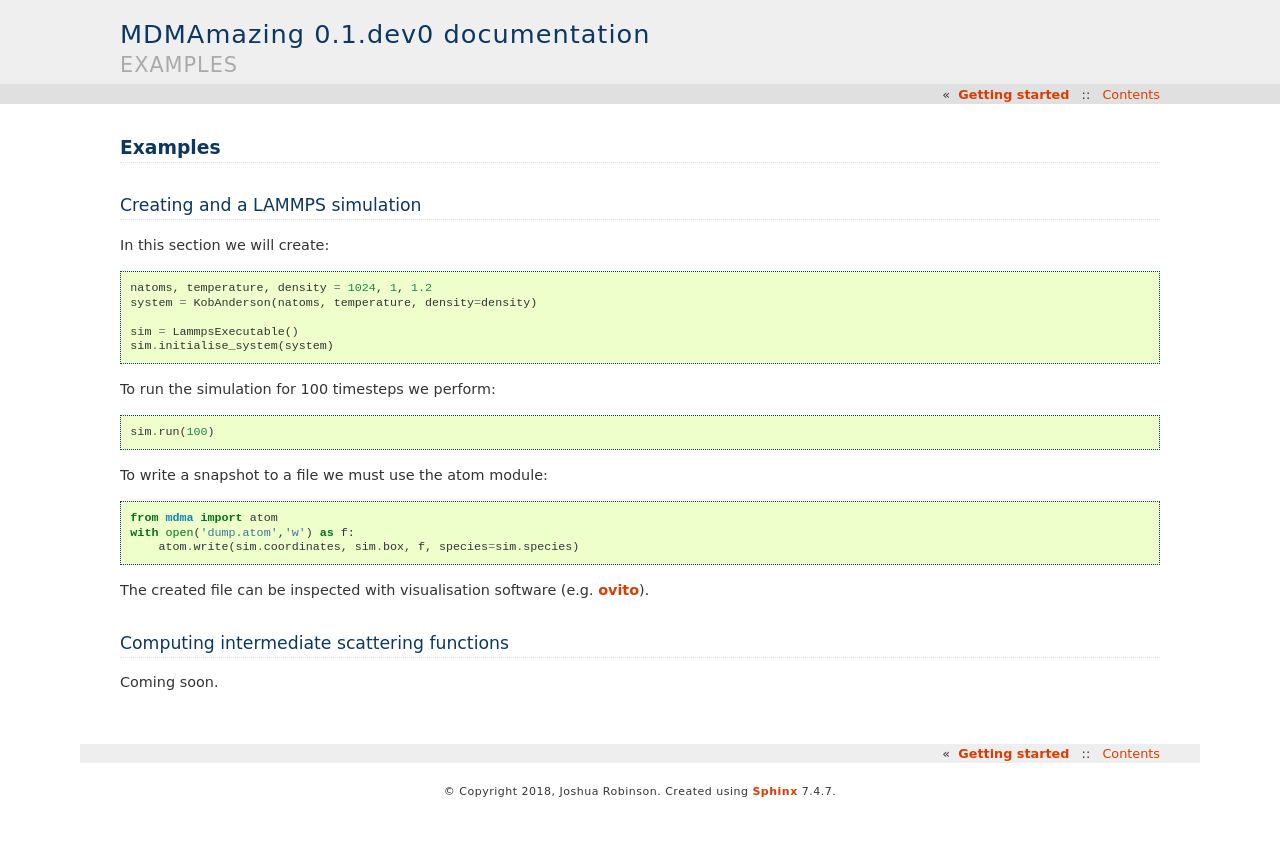
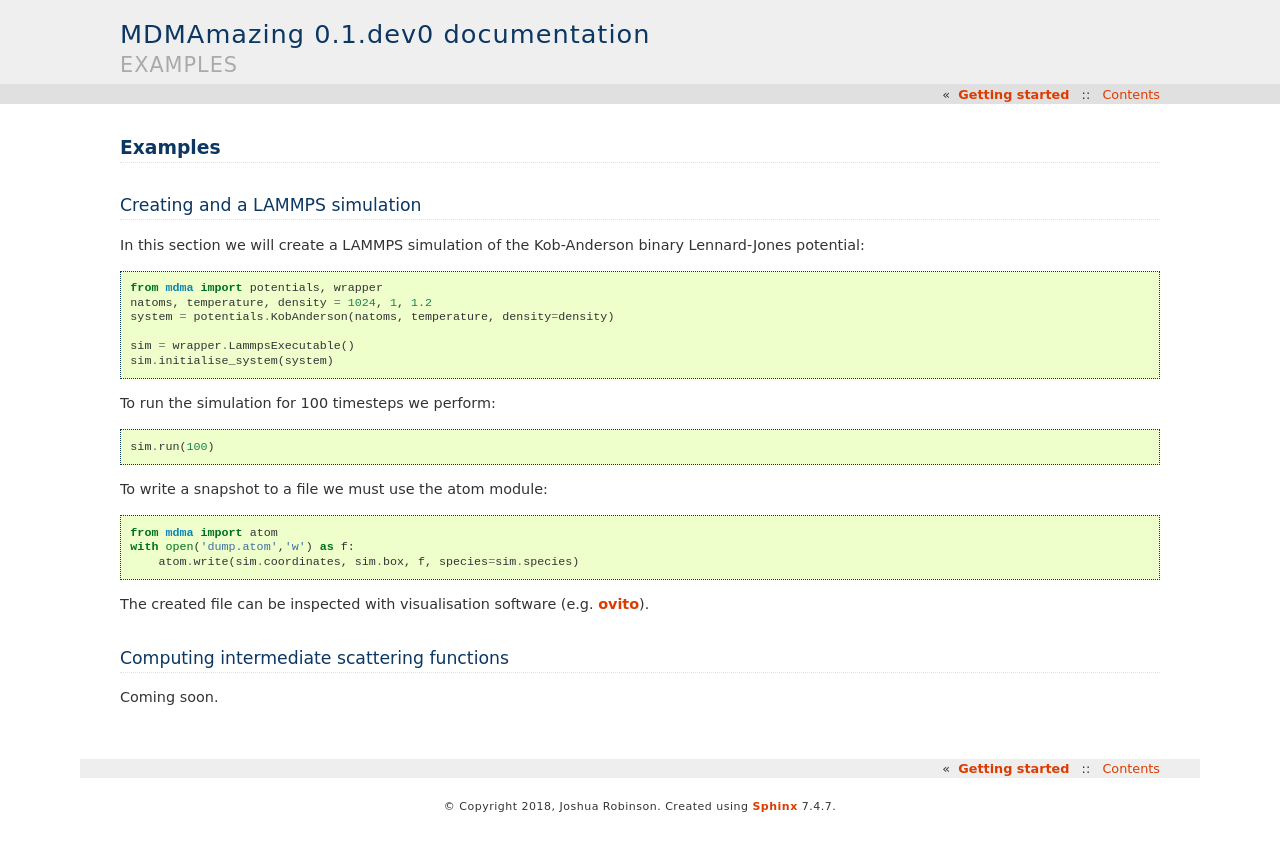
Before and after one commit to tranqui/MDMAmazing, a Sphinx documentation site: the page built from docs/source/examples.rst, in a window 1280 px wide. Shown: the top 851 px of the page. Built offline with Sphinx 7.4.7, drawn with Linux system fonts in a browser that asks for light colours; pages that are not in the unit, such as notebooks, are missing from menus.

Commit message:
Corrected example which lacked correct imports of modules.

```diff
--- /dev/null
+++ b/docs/index.html
@@ -0,0 +1 @@
+<meta http-equiv="refresh" content="0; url=build/html/index.html" />
--- a/docs/source/examples.rst
+++ b/docs/source/examples.rst
@@ -4,12 +4,13 @@ Examples
 Creating and a LAMMPS simulation
 ================================
 
-In this section we will create::
+In this section we will create a LAMMPS simulation of the Kob-Anderson binary Lennard-Jones potential::
 
+  from mdma import potentials, wrapper
   natoms, temperature, density = 1024, 1, 1.2
-  system = KobAnderson(natoms, temperature, density=density)
+  system = potentials.KobAnderson(natoms, temperature, density=density)
 
-  sim = LammpsExecutable()
+  sim = wrapper.LammpsExecutable()
   sim.initialise_system(system)
 
 To run the simulation for 100 timesteps we perform::
```
Also changed, not shown: 3 other files.
